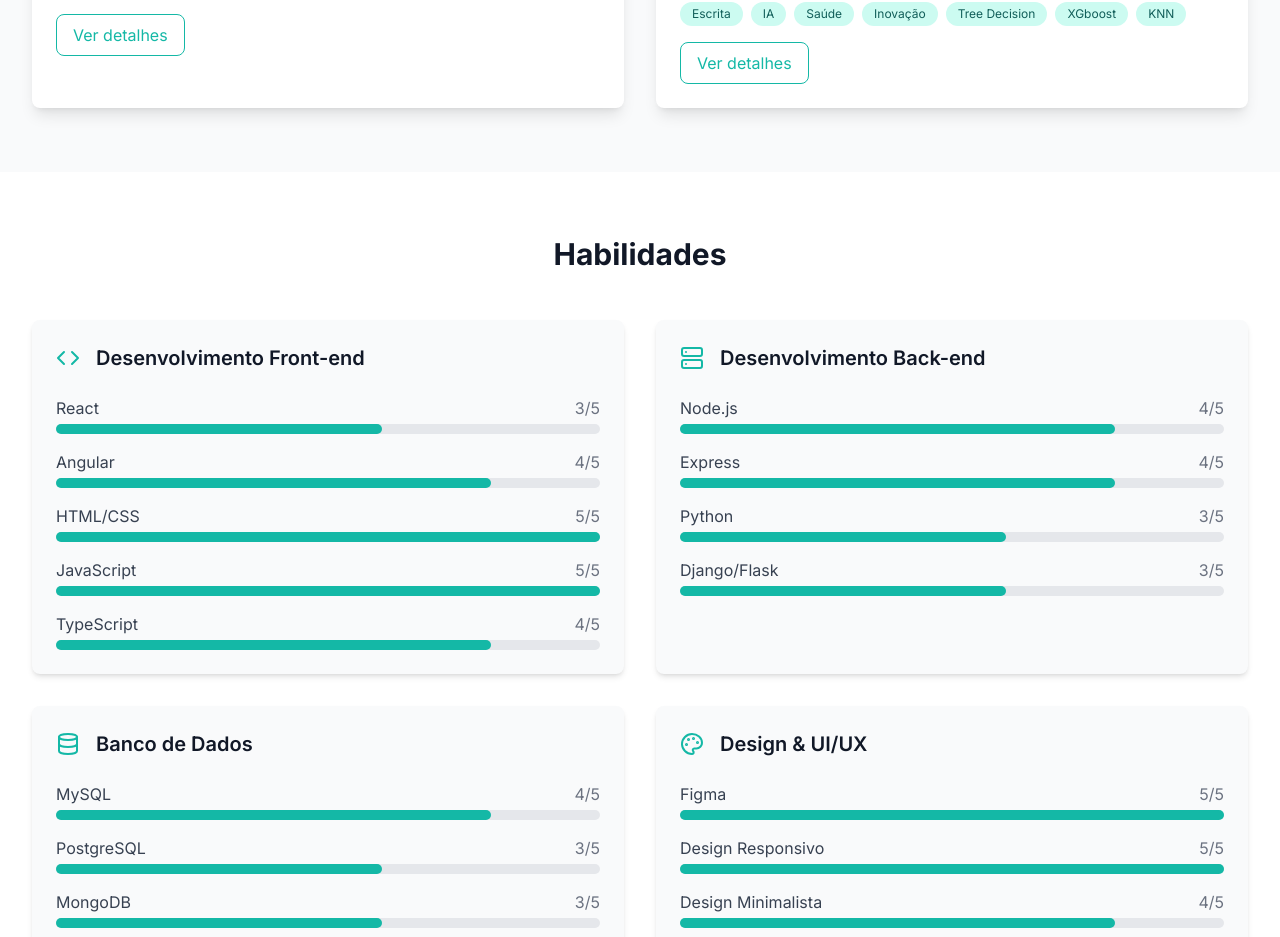
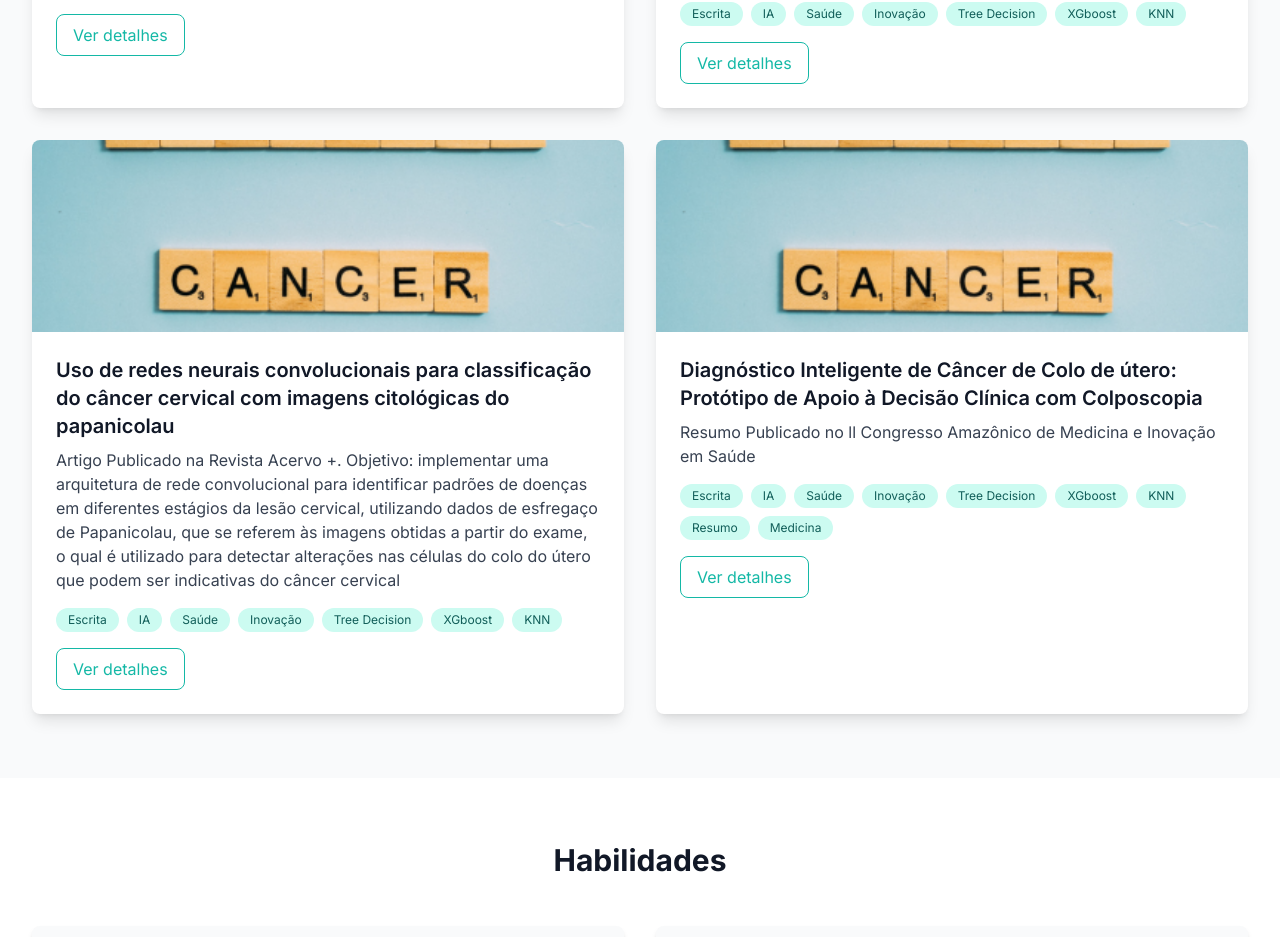
Before and after one commit to Gabstaudt/GabriellaPortifolio, a React (Vite) app: page / in a window 1280 px wide. Shown: the part 3828-4765 px from the top of the page. Built offline with nearby package versions, Linux system fonts and the light colour scheme.

Commit message:
adição

```diff
--- a/src/data/projectData.ts
+++ b/src/data/projectData.ts
@@ -80,5 +80,23 @@ export const projects: Project[] = [
     imageUrl: "/artcancer.png",
     category: "Artigos",
     githubUrl:"https://drive.google.com/file/d/1q5ACGvecQeEjnyRUt1W72Zz62pgMIhjc/view?usp=sharing"
+  },
+  {
+    id: 9,
+    title: "Uso de redes neurais convolucionais para classificação do câncer cervical com imagens citológicas do papanicolau",
+    description: "Artigo Publicado na Revista Acervo +. Objetivo: implementar uma arquitetura de rede convolucional para identificar padrões de doenças em diferentes estágios da lesão cervical, utilizando dados de esfregaço de Papanicolau, que se referem às imagens obtidas a partir do exame, o qual é utilizado para detectar alterações nas células do colo do útero que podem ser indicativas do câncer cervical",
+    technologies: ["Escrita", "IA", "Saúde", "Inovação", "Tree Decision", "XGboost", "KNN"],
+    imageUrl: "/acervo+.png",
+    category: "Artigos",
+    githubUrl:"https://acervomais.com.br/index.php/saude/article/view/21152"
+  },
+{
+    id: 10,
+    title: "Diagnóstico Inteligente de Câncer de Colo de útero: Protótipo de Apoio à Decisão Clínica com Colposcopia",
+    description: "Resumo Publicado no ll Congresso Amazônico de Medicina e Inovação em Saúde",
+    technologies: ["Escrita", "IA", "Saúde", "Inovação", "Tree Decision", "XGboost", "KNN", "Resumo", "Medicina"],
+    imageUrl: "/acervo+.png",
+    category: "Artigos",
+    githubUrl:"https://drive.google.com/file/d/1A2r1fKceIRXsU-2aNqRLKiD1FynEj7Nz/view?usp=sharing"
   }
 ];
```
Also changed, not shown: public/acervo+.png (added).
